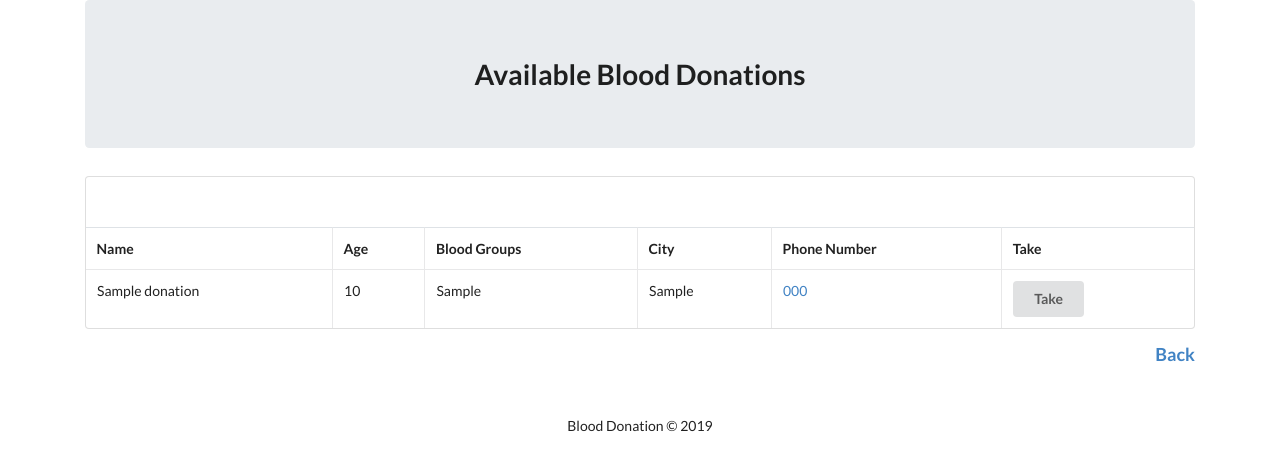
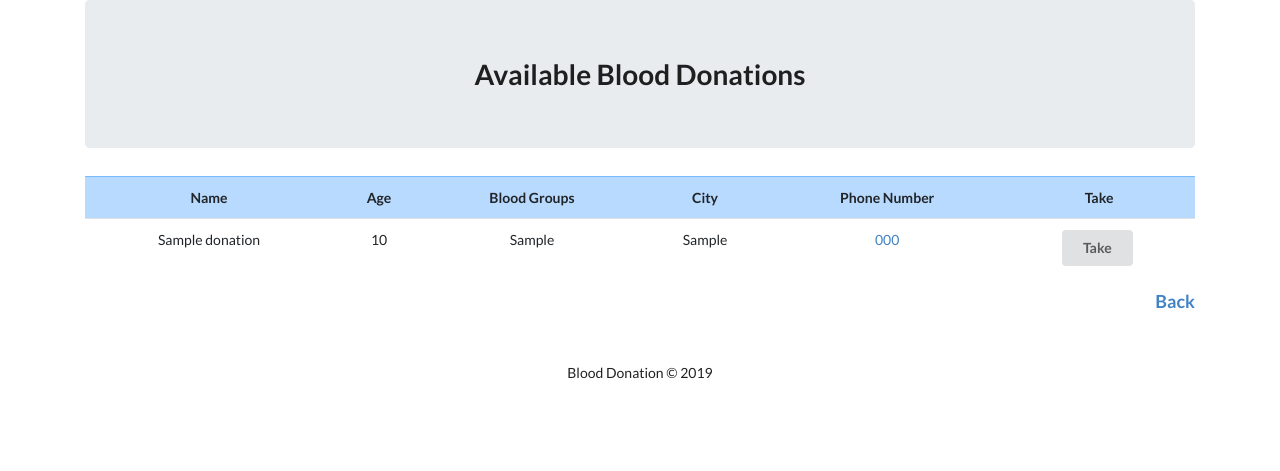
Before and after one commit to Ha-Mundo/Blood-Donation-System, a Flask app: page /all_donations_db in a window 1280 px wide. Shown: the top 471 px of the page. Run offline with Flask 2, Linux system fonts and the light colour scheme; tables that the repository leaves empty hold one stand-in row (values such as "Sample post"); some libraries are stand-ins or nearby versions.

Commit message:
Add files via upload

```diff
--- a/templates/results.html
+++ b/templates/results.html
@@ -7,8 +7,8 @@
         <h1>Available Blood Donations</h1>
     </div>
 
-    <table style="width:100%; padding-top: 50px" class="ui celled table">
-  <tr>
+    <table style="width:100%; padding-top: 50px" class=" table  table-striped">
+  <tr class="table-primary">
     <th>Name</th>
     <th>Age</th>
     <th>Blood Groups</th>
@@ -16,7 +16,6 @@
     <th>Phone Number</th>
     <th>Take</th>
   </tr>
-
 
   {% for blood_donation in blood_donations %}
               <tr>
@@ -37,6 +36,7 @@
                   </td>
               </tr>
   {% endfor %}
+
     </table>
     <div>
         <a href="/">
```
Also changed, not shown: templates/base.html (line endings or trailing spaces), templates/donate.html (line endings or trailing spaces), templates/empty_db.html (line endings or trailing spaces), templates/find_blood.html (line endings or trailing spaces), templates/home.html (line endings or trailing spaces). Lines whose indentation alone changed are shown as unchanged.
